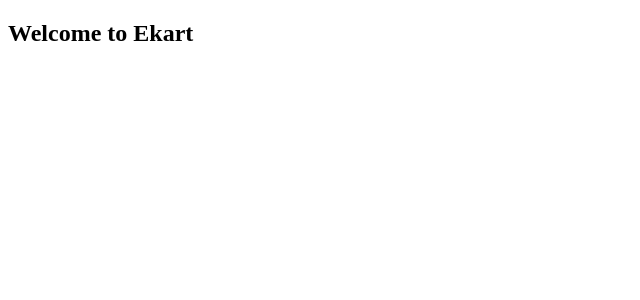
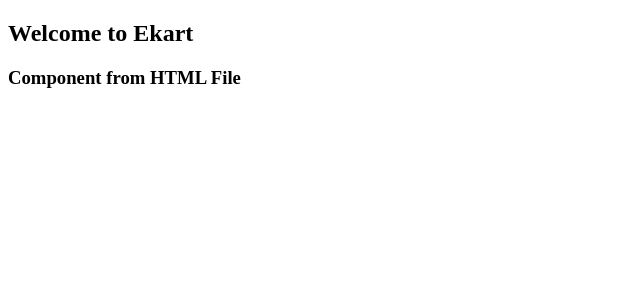
Before and after one commit to ManthanDhole/Angular, an Angular app in the folder 01_NewAngularProject/angular-ekart/: page / in a window 1280 px wide. Shown: the top 300 px of the page, without its empty margins (0-640 px from the left). Built offline with nearby package versions, Linux system fonts and the light colour scheme.

Commit message:
What is a Component and View Template

```diff
--- a/01_NewAngularProject/angular-ekart/src/app/app.component.html
+++ b/01_NewAngularProject/angular-ekart/src/app/app.component.html
@@ -1 +1,2 @@
 <h2>Welcome to {{ title }}</h2>
+<app-header></app-header>
--- a/01_NewAngularProject/angular-ekart/src/app/app.component.ts
+++ b/01_NewAngularProject/angular-ekart/src/app/app.component.ts
@@ -1,11 +1,12 @@
 import { Component } from '@angular/core';
 import { CommonModule } from '@angular/common';
 import { RouterOutlet } from '@angular/router';
+import { HeaderComponent } from './header/header.component';
 
 @Component({
   selector: 'app-root',
   standalone: true,
-  imports: [CommonModule, RouterOutlet],
+  imports: [CommonModule, RouterOutlet, HeaderComponent ],
   templateUrl: './app.component.html',
   styleUrl: './app.component.css'
 })
--- /dev/null
+++ b/01_NewAngularProject/angular-ekart/src/app/header/header.component.html
@@ -0,0 +1 @@
+<h3>Component from HTML File</h3>
```
Also changed, not shown: 01_NewAngularProject/angular-ekart/src/app/header/header.component.ts (added, +12 -0 lines), 1 other file (tests, documents, lock files or other folders).
